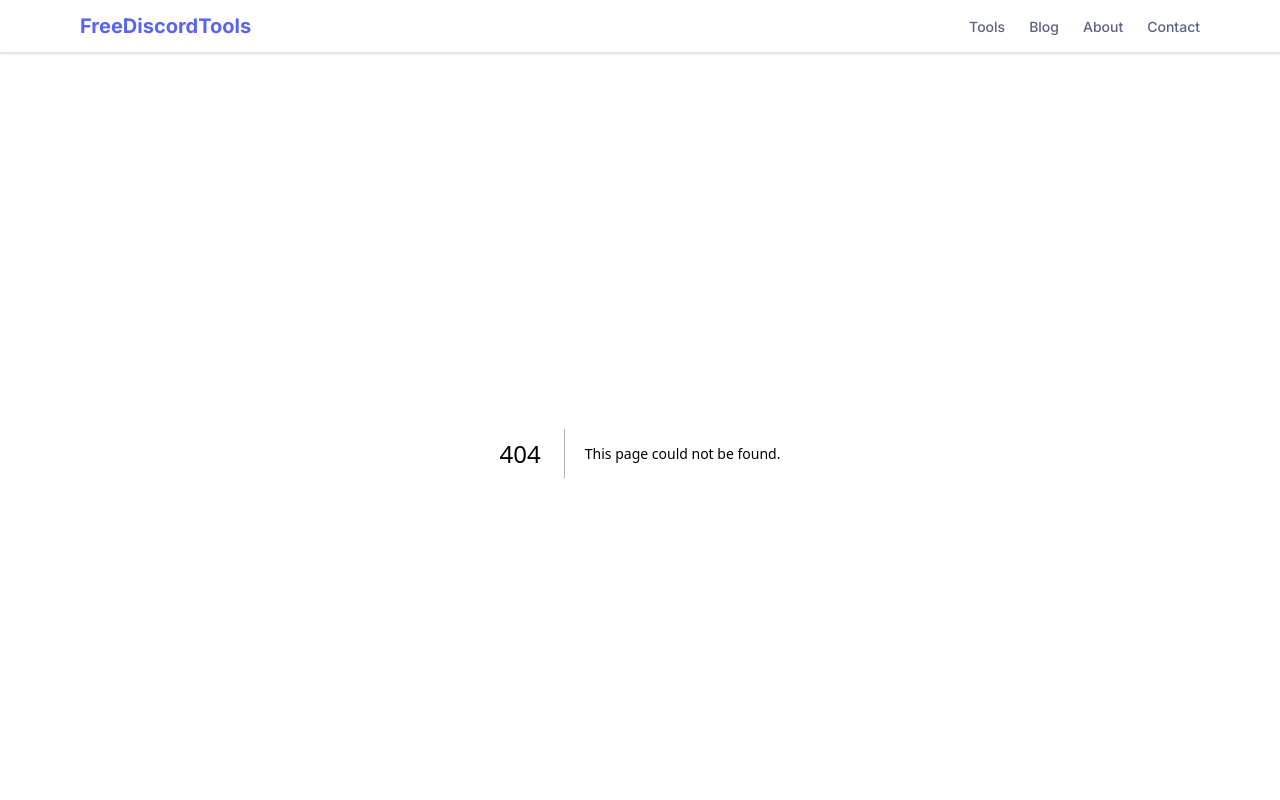
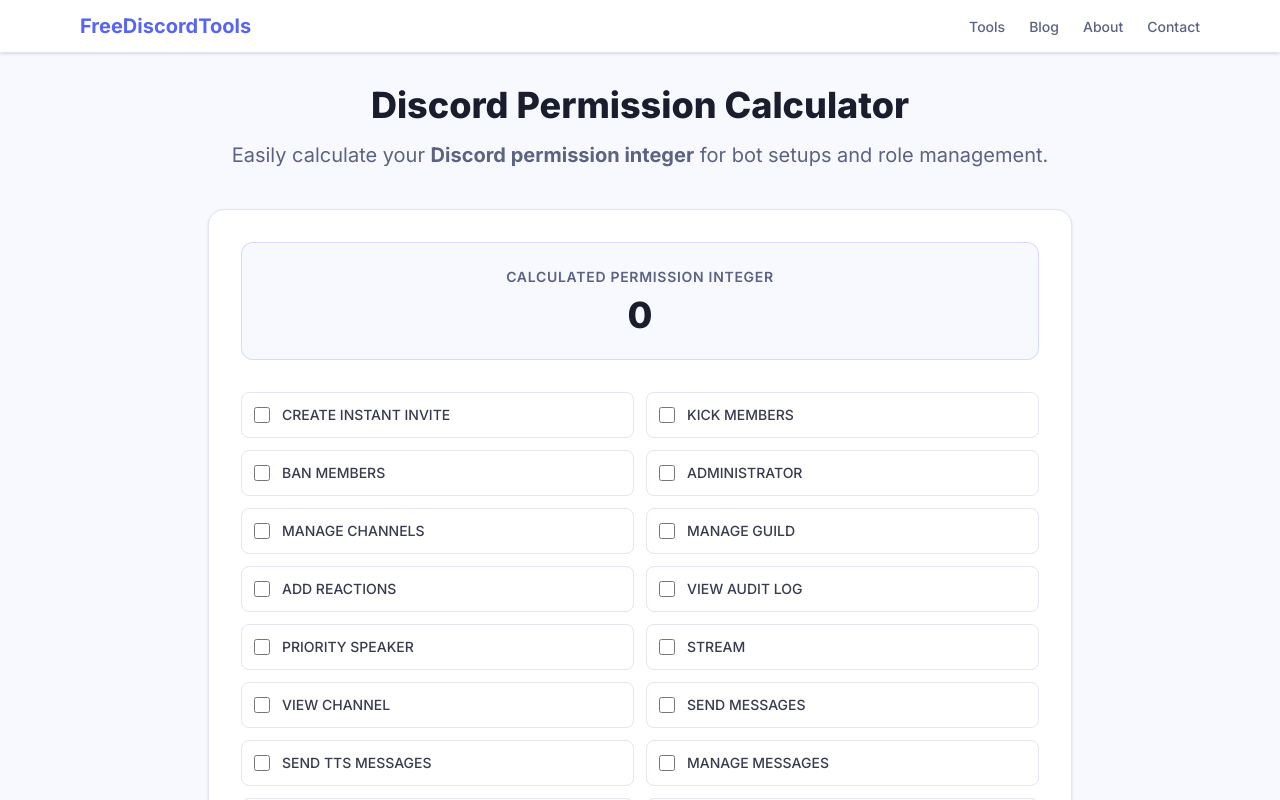
Before and after one commit to jassu-dev/freediscordtools, a Next.js app: page /tools/discord-permission-calculator in a window 1280 px wide. Before the commit this address had no page. Shown: the top 800 px of the page. Built offline with nearby package versions, Linux system fonts and the light colour scheme.

Commit message:
feat: implement functional Discord Permission Calculator

```diff
--- /dev/null
+++ b/src/app/tools/discord-permission-calculator/page.tsx
@@ -0,0 +1,80 @@
+import type { Metadata } from 'next';
+import { seoConfig } from '@/config/seo';
+import FaqSchema from '@/components/seo/FaqSchema';
+import WebSiteSchema from '@/components/seo/WebSiteSchema';
+import BreadcrumbSchema from '@/components/seo/BreadcrumbSchema';
+import PermissionCalculatorTool from '@/components/tools/PermissionCalculatorTool';
+
+export const metadata: Metadata = {
+  title: 'Discord Permission Calculator - Role Integer Tool',
+  description:
+    'Free Discord permission calculator. Select server role permissions and generate the exact permission integer needed for your bot configuration.',
+  keywords: [
+    'discord permission calculator',
+    'discord role permission integer',
+    'discord bot permissions',
+    'calculate discord permissions',
+    'discord permission bitwise',
+    'discord server role management',
+  ],
+  alternates: {
+    canonical: `${seoConfig.baseUrl}/tools/discord-permission-calculator/`,
+  },
+};
+
+const faqItems = [
+  {
+    question: 'What is a Discord permission integer?',
+    answer: 'Discord permissions are stored as a 64-bit integer, where each bit represents a specific permission. The permission integer is a numerical value used to set these permissions when configuring bots.',
+  },
+  {
+    question: 'How do I use this permission calculator?',
+    answer: 'Simply check the boxes for the permissions you want to grant to a role, and the tool will instantly calculate the exact permission integer to copy and paste into your bot\'s settings.',
+  },
+  {
+    question: 'Is this calculator accurate?',
+    answer: 'Yes, this calculator uses the official Discord bitwise permission constants to ensure 100% accuracy in generating the required permission integer.',
+  },
+];
+
+const PAGE_URL = `${seoConfig.baseUrl}/tools/discord-permission-calculator/`;
+
+export default function DiscordPermissionCalculatorPage() {
+  return (
+    <div className="max-w-4xl mx-auto px-4 py-8">
+      <WebSiteSchema />
+      <FaqSchema items={faqItems} />
+      <BreadcrumbSchema
+        items={[
+          { name: 'Home',  href: `${seoConfig.baseUrl}/` },
+          { name: 'Tools', href: `${seoConfig.baseUrl}/tools/` },
+          { name: 'Discord Permission Calculator', href: PAGE_URL },
+        ]}
+      />
+
+      <header className="mb-10 text-center">
+        <h1 className="text-4xl font-extrabold text-[#1a1d2e] mb-4">Discord Permission Calculator</h1>
+        <p className="text-xl text-[#5b6282]">
+          Easily calculate your <strong>Discord permission integer</strong> for bot setups and role management.
+        </p>
+      </header>
+
+      <section className="mb-10">
+        <PermissionCalculatorTool />
+      </section>
+
+      <article className="prose prose-lg max-w-none text-[#5b6282]">
+        <h2>How to Manage Discord Permissions</h2>
+        <p>
+          Managing server roles and bot permissions is critical for a secure Discord server.
+          Sometimes you need to generate a <strong>permission integer</strong> to authorize
+          a bot via an invite URL or to configure advanced role settings.
+        </p>
+        <p>
+          Our <strong>Discord permission calculator</strong> streamlines this by letting you
+          toggle individual permissions and instantly seeing the resulting <strong>permission integer</strong>.
+        </p>
+      </article>
+    </div>
+  );
+}
--- /dev/null
+++ b/src/components/tools/PermissionCalculatorTool.tsx
@@ -0,0 +1,34 @@
+'use client';
+import { useState } from 'react';
+import { PERMISSIONS } from '@/lib/permissions';
+
+export default function PermissionCalculatorTool() {
+  const [selected, setSelected] = useState<bigint>(0n);
+
+  const togglePermission = (bit: bigint) => {
+    setSelected(prev => prev ^ bit);
+  };
+
+  return (
+    <div className="bg-white p-8 rounded-2xl border border-[#E3E6F0] shadow-sm">
+      <div className="mb-8 p-6 bg-[#F8F9FF] rounded-xl border border-[#5865F2]/20 text-center">
+        <h3 className="text-sm font-semibold text-[#5b6282] uppercase tracking-wider">Calculated Permission Integer</h3>
+        <p className="text-4xl font-extrabold text-[#1a1d2e] mt-2">{selected.toString()}</p>
+      </div>
+
+      <div className="grid grid-cols-1 md:grid-cols-2 gap-3">
+        {Object.entries(PERMISSIONS).map(([name, bit]) => (
+          <label key={name} className="flex items-center gap-3 p-3 rounded-lg hover:bg-[#F8F9FF] cursor-pointer border border-[#E3E6F0]">
+            <input
+              type="checkbox"
+              checked={(selected & bit) === bit}
+              onChange={() => togglePermission(bit)}
+              className="w-4 h-4 rounded border-gray-300 text-[#5865F2] focus:ring-[#5865F2]"
+            />
+            <span className="text-sm text-[#373b4d] font-medium">{name.replace(/_/g, ' ')}</span>
+          </label>
+        ))}
+      </div>
+    </div>
+  );
+}
--- a/src/data/tools.ts
+++ b/src/data/tools.ts
@@ -50,4 +50,11 @@
     href: '/tools/discord-banner-downloader/',
     keywords: ['discord server banner download', 'discord icon grabber', 'download discord server banner'],
   },
+  {
+    slug: 'discord-permission-calculator',
+    name: 'Discord Permission Calculator',
+    description: 'Calculate raw integer values for Discord role permissions instantly. Perfect for bot configuration and role management.',
+    href: '/tools/discord-permission-calculator/',
+    keywords: ['discord permission calculator', 'discord role permission integer', 'discord bot permissions'],
+  },
 ];
--- /dev/null
+++ b/src/lib/permissions.ts
@@ -0,0 +1,43 @@
+export const PERMISSIONS = {
+  CREATE_INSTANT_INVITE: 1n << 0n,
+  KICK_MEMBERS: 1n << 1n,
+  BAN_MEMBERS: 1n << 2n,
+  ADMINISTRATOR: 1n << 3n,
+  MANAGE_CHANNELS: 1n << 4n,
+  MANAGE_GUILD: 1n << 5n,
+  ADD_REACTIONS: 1n << 6n,
+  VIEW_AUDIT_LOG: 1n << 7n,
+  PRIORITY_SPEAKER: 1n << 8n,
+  STREAM: 1n << 9n,
+  VIEW_CHANNEL: 1n << 10n,
+  SEND_MESSAGES: 1n << 11n,
+  SEND_TTS_MESSAGES: 1n << 12n,
+  MANAGE_MESSAGES: 1n << 13n,
+  EMBED_LINKS: 1n << 14n,
+  ATTACH_FILES: 1n << 15n,
+  READ_MESSAGE_HISTORY: 1n << 16n,
+  MENTION_EVERYONE: 1n << 17n,
+  USE_EXTERNAL_EMOJIS: 1n << 18n,
+  VIEW_GUILD_INSIGHTS: 1n << 19n,
+  CONNECT: 1n << 20n,
+  SPEAK: 1n << 21n,
+  MUTE_MEMBERS: 1n << 22n,
+  DEAFEN_MEMBERS: 1n << 23n,
+  MOVE_MEMBERS: 1n << 24n,
+  USE_VAD: 1n << 25n,
+  CHANGE_NICKNAME: 1n << 26n,
+  MANAGE_NICKNAMES: 1n << 27n,
+  MANAGE_ROLES: 1n << 28n,
+  MANAGE_WEBHOOKS: 1n << 29n,
+  MANAGE_EMOJIS_AND_STICKERS: 1n << 30n,
+  USE_APPLICATION_COMMANDS: 1n << 31n,
+  REQUEST_TO_SPEAK: 1n << 32n,
+  MANAGE_EVENTS: 1n << 33n,
+  MANAGE_THREADS: 1n << 34n,
+  CREATE_PUBLIC_THREADS: 1n << 35n,
+  CREATE_PRIVATE_THREADS: 1n << 36n,
+  USE_EXTERNAL_STICKERS: 1n << 37n,
+  SEND_MESSAGES_IN_THREADS: 1n << 38n,
+  USE_EMBEDDED_ACTIVITIES: 1n << 39n,
+  MODERATE_MEMBERS: 1n << 40n,
+};
```
Also changed, not shown: 1 other file (tests, documents, lock files or other folders).
